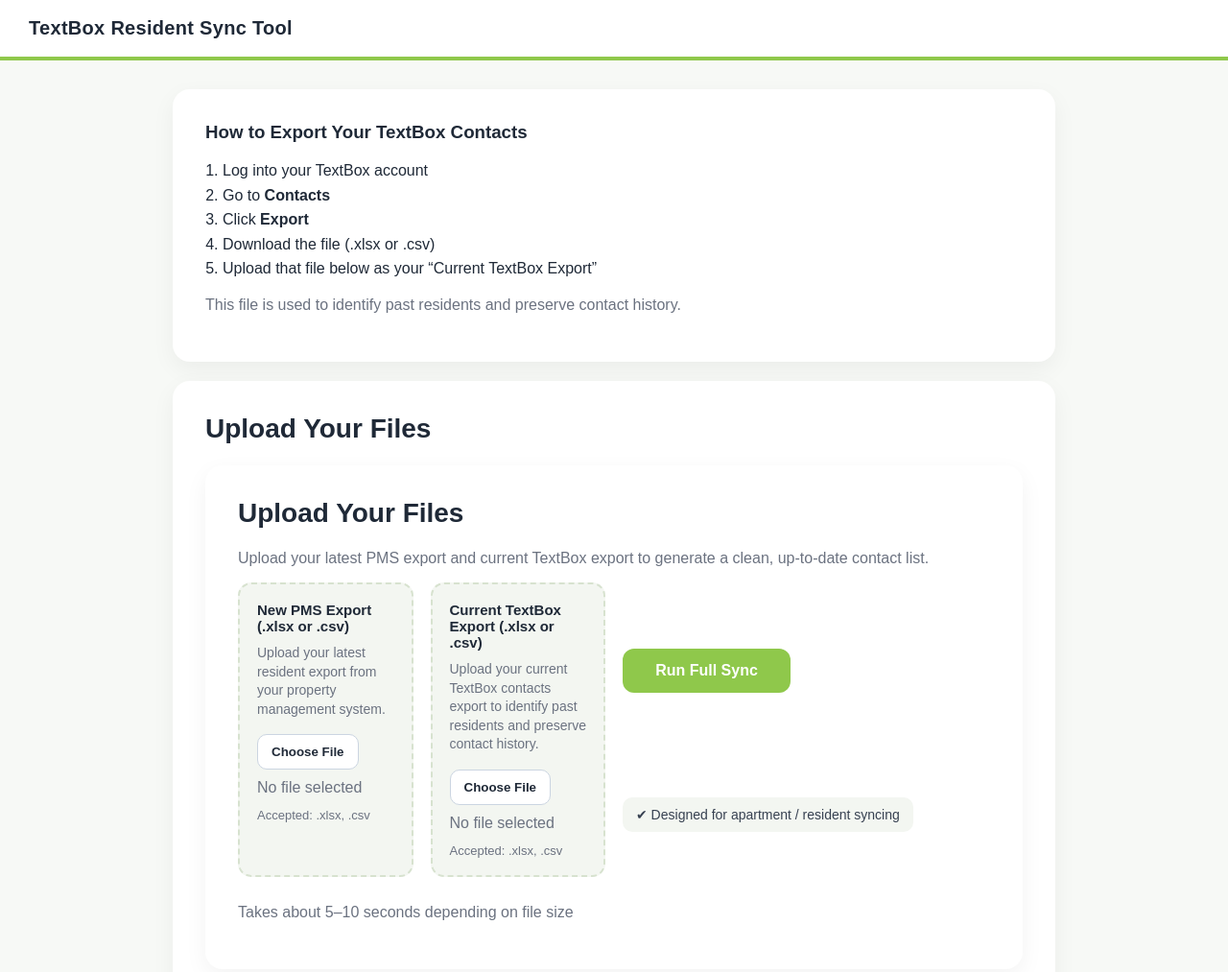
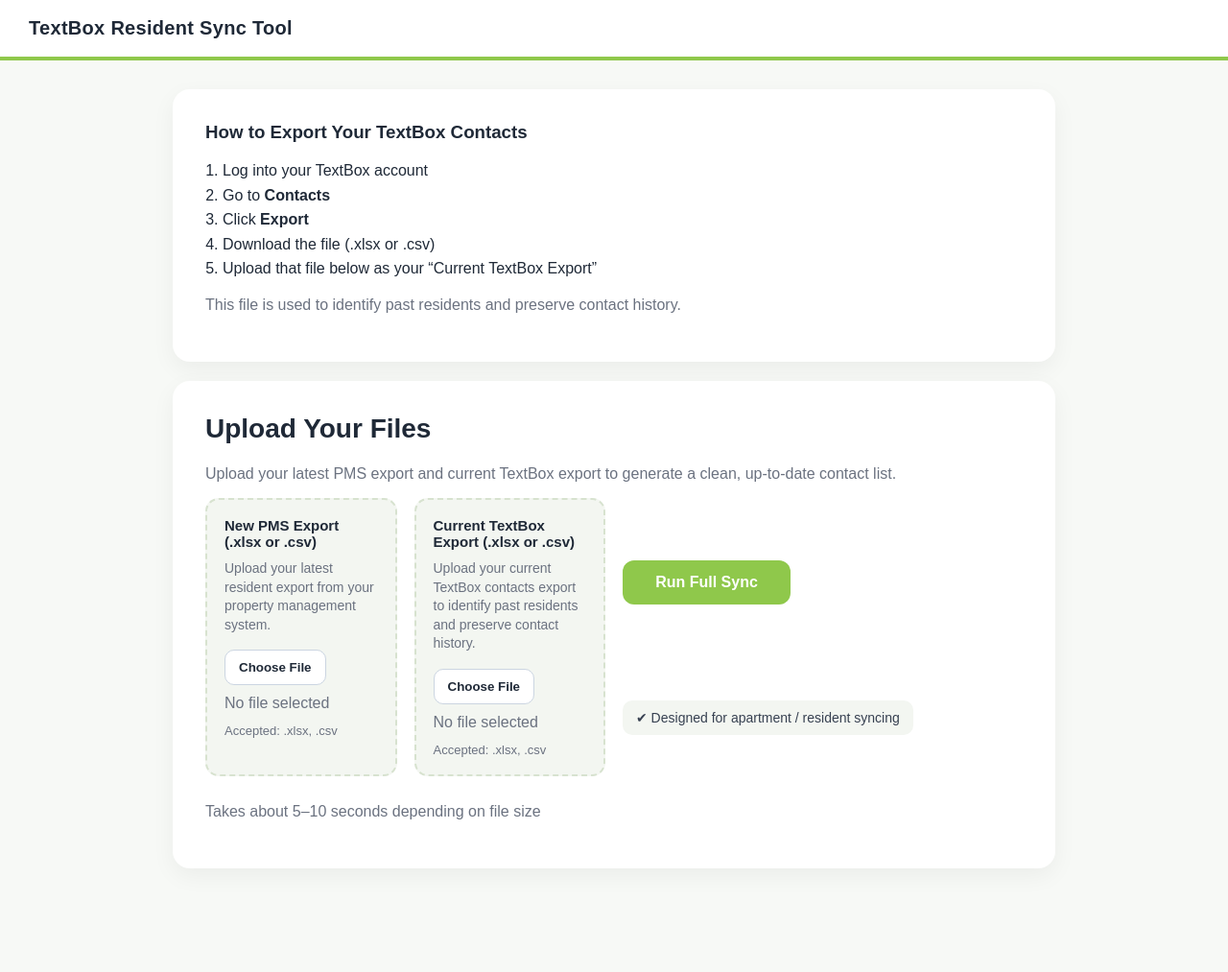
Before and after one commit to bbazinet/textbox-sync-frontend, a plain HTML site: page index.html in a window 1280 px wide. Shown: the whole page at 96% size. After the commit the page ends 959 px from the top, so only its background shows below. Drawn offline with Linux system fonts and the light colour scheme.

Commit message:
Update index.html

```diff
--- a/index.html
+++ b/index.html
@@ -303,10 +303,6 @@
   <div class="card">
     <h2 style="font-size: 28px; margin-bottom: 22px;">Upload Your Files</h2>
 
-      <!-- Upload Card -->
-  <div class="card">
-    <h2 style="font-size: 28px; margin-bottom: 22px;">Upload Your Files</h2>
-
     <p class="muted">
       Upload your latest PMS export and current TextBox export to generate a clean, up-to-date contact list.
     </p>
```
